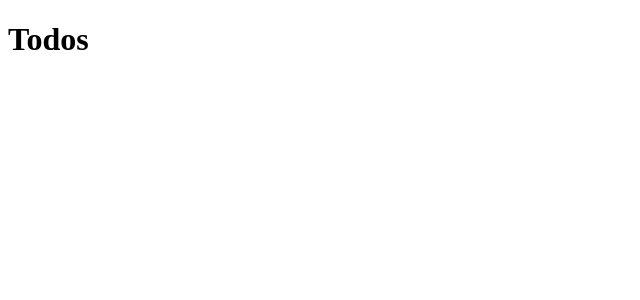
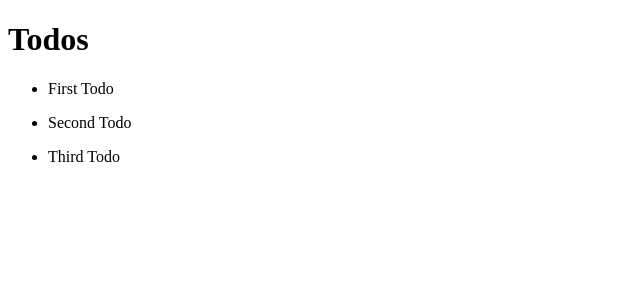
Before and after one commit to GoodGuyGregory/p422-codes, an Angular app in the folder tutorials/angular-crash-course/angular-crash-todolist/: page / in a window 1280 px wide. Shown: the top 300 px of the page, without its empty margins (0-640 px from the left). Built offline with nearby package versions, Linux system fonts and the light colour scheme.

Commit message:
adds todolist object and item component

```diff
--- a/tutorials/angular-crash-course/angular-crash-todolist/src/app/app.module.ts
+++ b/tutorials/angular-crash-course/angular-crash-todolist/src/app/app.module.ts
@@ -4,12 +4,14 @@
 import { AppRoutingModule } from './app-routing.module';
 import { AppComponent } from './app.component';
 import { TodosComponent } from './components/todos/todos.component';
+import { TodoItemComponent } from './components/todo-item/todo-item.component';
 
 @NgModule({
   //  new components go here from the CLI
   declarations: [
     AppComponent,
-    TodosComponent
+    TodosComponent,
+    TodoItemComponent
   ],
   imports: [
     BrowserModule,
--- /dev/null
+++ b/tutorials/angular-crash-course/angular-crash-todolist/src/app/components/todo-item/todo-item.component.html
@@ -0,0 +1 @@
+<p>todo-item works!</p>
--- /dev/null
+++ b/tutorials/angular-crash-course/angular-crash-todolist/src/app/components/todo-item/todo-item.component.ts
@@ -0,0 +1,15 @@
+import { Component, OnInit } from '@angular/core';
+
+@Component({
+  selector: 'app-todo-item',
+  templateUrl: './todo-item.component.html',
+  styleUrls: ['./todo-item.component.css']
+})
+export class TodoItemComponent implements OnInit {
+
+  constructor() { }
+
+  ngOnInit(): void {
+  }
+
+}
--- a/tutorials/angular-crash-course/angular-crash-todolist/src/app/components/todos/todos.component.html
+++ b/tutorials/angular-crash-course/angular-crash-todolist/src/app/components/todos/todos.component.html
@@ -1 +1,5 @@
 <h1>Todos</h1>
+<!--  Loop through the todos -->
+<ul *ngFor='let todo of todos'>
+    <li>{{todo.title}}</li>
+</ul>
--- a/tutorials/angular-crash-course/angular-crash-todolist/src/app/components/todos/todos.component.ts
+++ b/tutorials/angular-crash-course/angular-crash-todolist/src/app/components/todos/todos.component.ts
@@ -1,4 +1,5 @@
 import { Component, OnInit } from '@angular/core';
+//  adds component from the model
 import { Todo } from '../../models/Todo';
 @Component({
   selector: 'app-todos',
@@ -7,6 +8,7 @@
 })
 export class TodosComponent implements OnInit {
 
+  //  stores todos locally
   todos: Todo[];
 
   // on components the constructor is used to import services
@@ -14,6 +16,24 @@
 
   //  LifeCycle Method:
   ngOnInit(): void {
+    //  creates arrays on the component's creation
+    this.todos = [
+      {
+        id: 1,
+        title: 'First Todo',
+        completed: false
+      },
+      {
+        id: 2,
+        title: 'Second Todo',
+        completed: false
+      },
+      {
+        id: 3,
+        title: 'Third Todo',
+        completed: false
+      },
+  ]
   }
 
 }
--- a/tutorials/angular-crash-course/angular-crash-todolist/src/app/models/Todo.ts
+++ b/tutorials/angular-crash-course/angular-crash-todolist/src/app/models/Todo.ts
@@ -1,4 +1,5 @@
 //  creates interface class
+// export allows for other files to interact with it
 export class Todo{
     id: number;
     title: string;
```
Also changed, not shown: tutorials/angular-crash-course/angular-crash-todolist/src/app/components/todo-item/todo-item.component.css (added), 1 other file (tests, documents, lock files or other folders).
